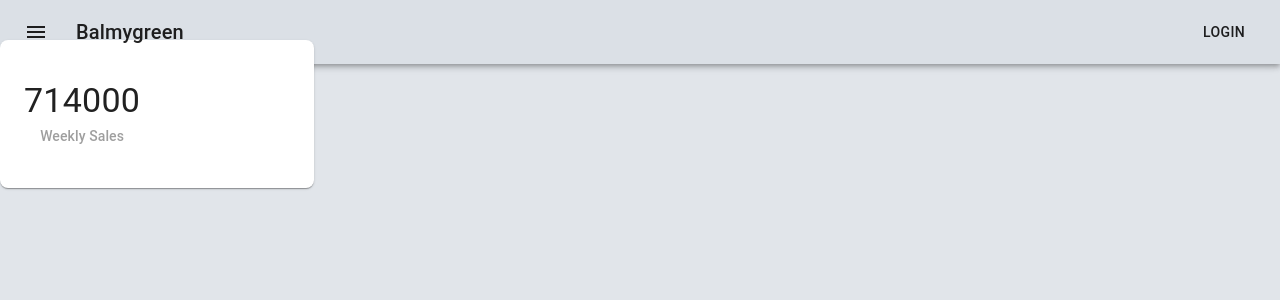
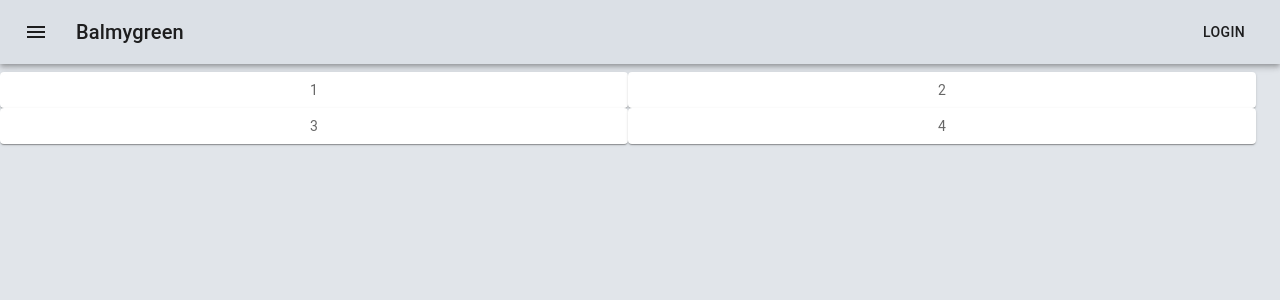
Before and after one commit to bckim9489/balmygreen_react, a React (Vite) app in the folder balmygreen/: page /login in a window 1280 px wide. Both pictures are taken after typing "Sample", "Sample123" into the empty fields and a click on the button "로그인". Shown: the top 300 px of the page. Built offline with nearby package versions, Linux system fonts and the light colour scheme.

Commit message:
대시보드 수정

```diff
--- a/balmygreen/src/components/app-widget-summary.tsx
+++ /dev/null
@@ -1,44 +0,0 @@
-import PropTypes from 'prop-types';
-
-import Box from '@mui/material/Box';
-import Card from '@mui/material/Card';
-import Stack from '@mui/material/Stack';
-import Typography from '@mui/material/Typography';
-
-
-// ----------------------------------------------------------------------
-
-export default function AppWidgetSummary({ title, total, icon, color = 'primary', sx, ...other }:any) {
-  return (
-    <Card
-      component={Stack}
-      spacing={3}
-      direction="row"
-      sx={{
-        px: 3,
-        py: 5,
-        borderRadius: 2,
-        ...sx,
-      }}
-      {...other}
-    >
-      {icon && <Box sx={{ width: 64, height: 64 }}>{icon}</Box>}
-
-      <Stack spacing={0.5}>
-        <Typography variant="h4">{total}</Typography>
-
-        <Typography variant="subtitle2" sx={{ color: 'text.disabled' }}>
-          {title}
-        </Typography>
-      </Stack>
-    </Card>
-  );
-}
-
-AppWidgetSummary.propTypes = {
-  color: PropTypes.string,
-  icon: PropTypes.oneOfType([PropTypes.element, PropTypes.string]),
-  sx: PropTypes.object,
-  title: PropTypes.string,
-  total: PropTypes.number,
-};
--- a/balmygreen/src/pages/Dashboard.tsx
+++ b/balmygreen/src/pages/Dashboard.tsx
@@ -1,5 +1,4 @@
 import { Box, Container, Grid, Paper, Typography, styled } from "@mui/material";
-import AppWidgetSummary from "../components/app-widget-summary";
 
 const Item = styled(Paper)(({ theme }) => ({
   backgroundColor: theme.palette.mode === 'dark' ? '#1A2027' : '#fff',
@@ -12,66 +11,24 @@ const Item = styled(Paper)(({ theme }) => ({
 export default function Dashboard() {
 
   return (
-    // <Box sx={{ width: '100%' }}>
-    //   <Grid container rowSpacing={1} columnSpacing={{ xs: 1, sm: 2, md: 3 }}>
-    //     <Grid xs={6}>
-    //       <Item>1</Item>
-    //     </Grid>
-    //     <Grid xs={6}>
-    //       <Item>2</Item>
-    //     </Grid>
-    //     <Grid xs={6}>
-    //       <Item>3</Item>
-    //     </Grid>
-    //     <Grid xs={6}>
-    //       <Item>4</Item>
-    //     </Grid>
-    //   </Grid>
-    // </Box>
-    <Container maxWidth="xl">
 
-    <Grid container spacing={3}>
-      <Grid xs={12} sm={6} md={3}>
-        <AppWidgetSummary
-            title="Weekly Sales"
-            total={714000}
-            color="success"
-            //icon={<img alt="icon" src="/assets/icons/glass/ic_glass_bag.png" />}
-          />
-      </Grid>
-
-      <Grid xs={12} sm={6} md={3}>
-
-      </Grid>
-
-      <Grid xs={12} sm={6} md={3}>
-
-      </Grid>
-
-      <Grid xs={12} sm={6} md={3}>
-
-      </Grid>
-
-      <Grid xs={12} md={6} lg={8}>
-
-      </Grid>
-
-      <Grid xs={12} md={6} lg={4}>
-
-      </Grid>
-
-      <Grid xs={12} md={6} lg={8}>
-
-      </Grid>
-
-      <Grid xs={12} md={6} lg={4}>
-
-      </Grid>
-
-      <Grid xs={12} md={6} lg={8}>
-
-      </Grid>
-    </Grid>
+    <Container maxWidth="xl" sx={{pt:2}}>
+      <Box sx={{ width: '100%' }}>
+        <Grid container rowSpacing={1} columnSpacing={{ xs: 1, sm: 2, md: 3 }}>
+          <Grid xs={6}>
+            <Item>1</Item>
+          </Grid>
+          <Grid xs={6}>
+            <Item>2</Item>
+          </Grid>
+          <Grid xs={6}>
+            <Item>3</Item>
+          </Grid>
+          <Grid xs={6}>
+            <Item>4</Item>
+          </Grid>
+        </Grid>
+      </Box>
   </Container>
   );
 }
```
